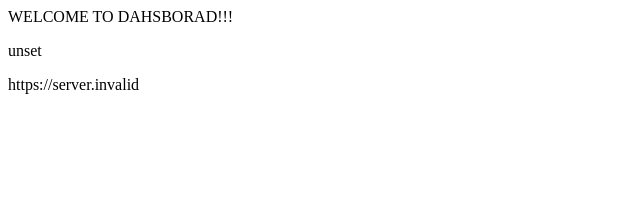
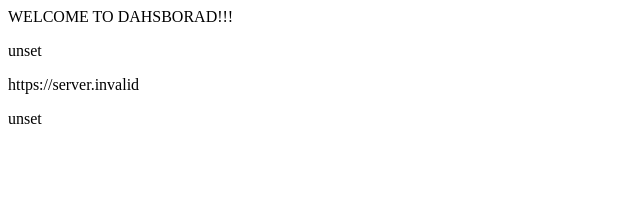
Before and after one commit to titocarlos080/landing-page_Psw2, an Angular app: page / in a window 1280 px wide. Shown: the top 200 px of the page, without its empty margins (0-640 px from the left). Built offline with nearby package versions, Linux system fonts and the light colour scheme; no server answers.

Commit message:
config eviroment

```diff
--- a/package.json
+++ b/package.json
@@ -21,6 +21,7 @@
     "@angular/platform-server": "^18.2.0",
     "@angular/router": "^18.2.0",
     "@angular/ssr": "^18.2.9",
+    "dotenv": "^16.4.5",
     "express": "^4.18.2",
     "rxjs": "~7.8.0",
     "tslib": "^2.3.0",
@@ -33,7 +34,7 @@
     "@types/express": "^4.17.17",
     "@types/jasmine": "~5.1.0",
     "@types/node": "^18.18.0",
-    "jasmine-core": "~5.2.0",
+     "jasmine-core": "~5.2.0",
     "karma": "~6.4.0",
     "karma-chrome-launcher": "~3.2.0",
     "karma-coverage": "~2.2.0",
--- a/src/app/app.component.html
+++ b/src/app/app.component.html
@@ -1,8 +1,9 @@
 <div>
 
   WELCOME TO DAHSBORAD!!!
-<router-outlet></router-outlet>
   <p>{{getApiKey()}}</p>
   <p>{{getApiUrl()}}</p>
   <p>{{getUrlGraphql()}}</p>
+  <p>{{getSecretKey()}}</p>
+
 </div>
--- a/src/app/app.component.ts
+++ b/src/app/app.component.ts
@@ -1,7 +1,7 @@
 import { Component } from '@angular/core';
 import { RouterOutlet } from '@angular/router';
 import { environment } from '../environments/environment';
- @Component({
+  @Component({
   selector: 'app-root',
   standalone: true,
   imports: [RouterOutlet],
@@ -13,6 +13,7 @@ export class AppComponent {
   private apiKey = environment.apiKey;
   private apiUrl = environment.apiUrl;
   private urlGraphql = environment.urlGraphql;
+  private secretKey = environment.secretkey;
 
 
   getApiKey(){
@@ -26,4 +27,7 @@ export class AppComponent {
   getUrlGraphql(){
     return this.urlGraphql;
   }
+  getSecretKey(){
+    return this.secretKey;
+  }
 }
--- a/src/app/app.config.ts
+++ b/src/app/app.config.ts
@@ -4,6 +4,7 @@ import { provideRouter } from '@angular/router';
 import { routes } from './app.routes';
 import { provideClientHydration } from '@angular/platform-browser';
 
+
 export const appConfig: ApplicationConfig = {
   providers: [provideZoneChangeDetection({ eventCoalescing: true }), provideRouter(routes), provideClientHydration()]
 };
--- a/src/environments/environment.development.ts
+++ b/src/environments/environment.development.ts
@@ -3,4 +3,6 @@ export const environment = {
     apiKey: process.env['API_KEY'] || '',
     apiUrl: process.env['API_URL'] || '',
     urlGraphql: process.env['URL_GRAPHQL'] || '',
+    secretkey: process.env['SECRET_KEY'] || '',
+
   };
--- a/src/environments/environment.ts
+++ b/src/environments/environment.ts
@@ -3,4 +3,5 @@ export const environment = {
     apiKey: process.env['API_KEY'] || '',
     apiUrl: process.env['API_URL'] || '',
     urlGraphql: process.env['URL_GRAPHQL'] || '',
+    secretkey: process.env['SECRET_KEY'] || '',
   };
--- a/src/main.ts
+++ b/src/main.ts
@@ -2,5 +2,6 @@ import { bootstrapApplication } from '@angular/platform-browser';
 import { appConfig } from './app/app.config';
 import { AppComponent } from './app/app.component';
 
+
 bootstrapApplication(AppComponent, appConfig)
   .catch((err) => console.error(err));
```
Also changed, not shown: src/main.server.ts (line endings or trailing spaces), 2 other files (tests, documents, lock files or other folders).
